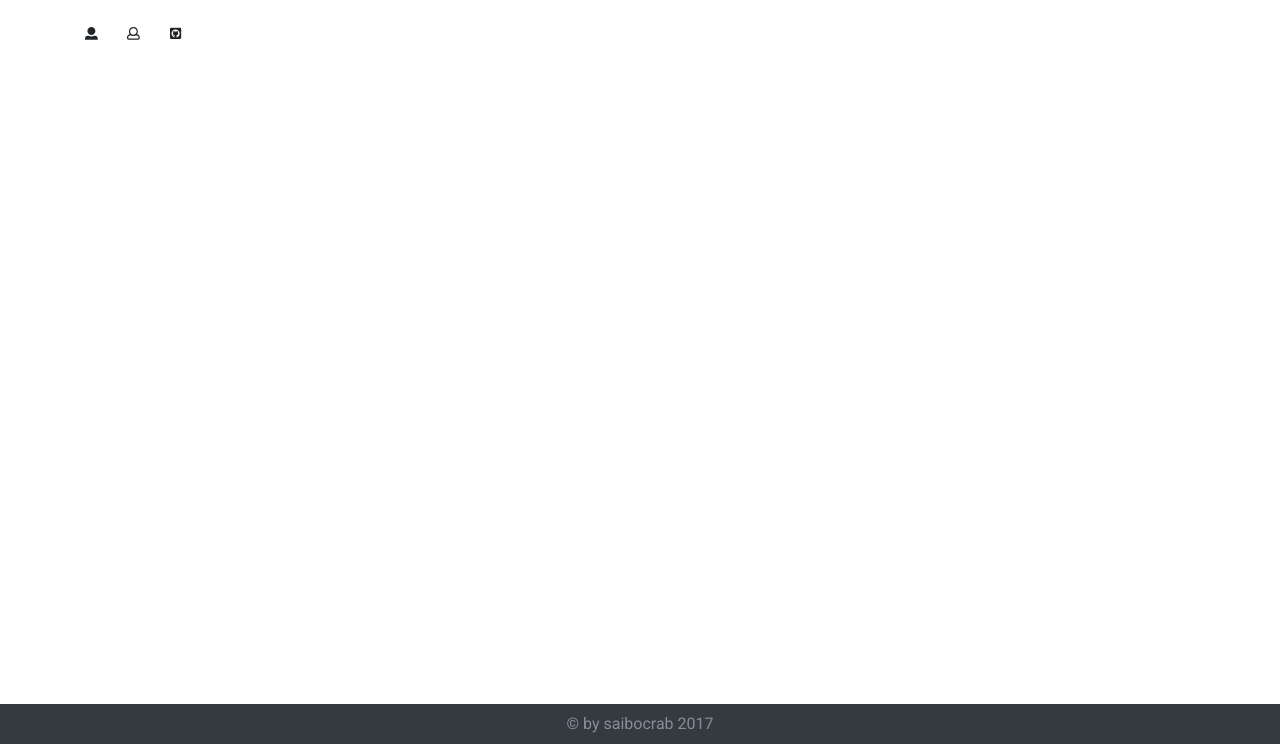
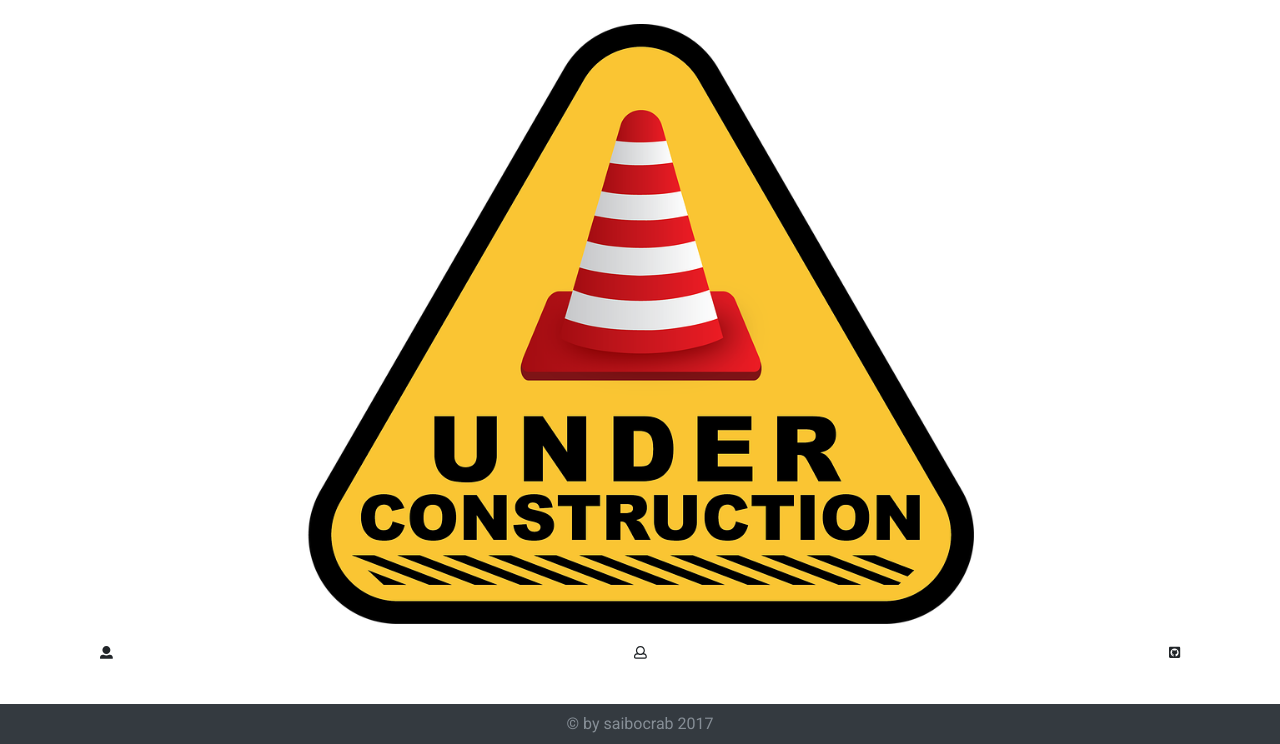
Before and after one commit to saibocrab/gh-test, a PHP site: page / in a window 1280 px wide. Shown: the part 56-800 px from the top of the page. Run offline with PHP 8.4, Linux system fonts and the light colour scheme.

Commit message:
apróbb javítások

```diff
--- a/css/style.css
+++ b/css/style.css
@@ -44,10 +44,15 @@ th {
     border-color: #e67e22;
 }
 
+.my-home-logo-big {
+    max-height: 75vh;
+    /* ez így nem teljesen jó, ezen még kell dolgozni*/
+}
+
 
 /* footer */
 
-.footer {
+.my-footer {
     line-height: 40px;
 }
 
--- a/footer.php
+++ b/footer.php
@@ -3,7 +3,7 @@
     <!-- Content END -->
 
     <!-- Footer -->
-    <footer class="footer fixed-bottom badge-dark">
+    <footer class="footer fixed-bottom badge-dark my-footer">
         <div class="row justify-content-center">
             <span class="text-muted">&copy; by saibocrab 2017</span>
         </div>
--- a/index.php
+++ b/index.php
@@ -1,19 +1,25 @@
 <?php include_once("header.php"); ?>
 
+<div class="row justify-content-center">
+
     <div class="row">
+        <img class="my-home-logo-big" src="img/logo.png">
+    </div>
+</div>
+
+<div class="w-100">&nbsp</div>
 
 <div class="row">
     <!--user icon in two different styles-->
-        <div class="col-4">
+    <div class="col-4 text-left">
         <i class="fas fa-user"></i>
     </div>
-        <div class="col-4">
+    <div class="col-4 text-center">
         <i class="far fa-user"></i>
     </div>
-        <div class="col-4">
+    <div class="col-4 text-right">
         <!--brand icon-->
         <i class="fab fa-github-square"></i>
     </div>
 </div>
-
 <?php include_once("footer.php"); ?>
```
Lines whose indentation alone changed are shown as unchanged.
